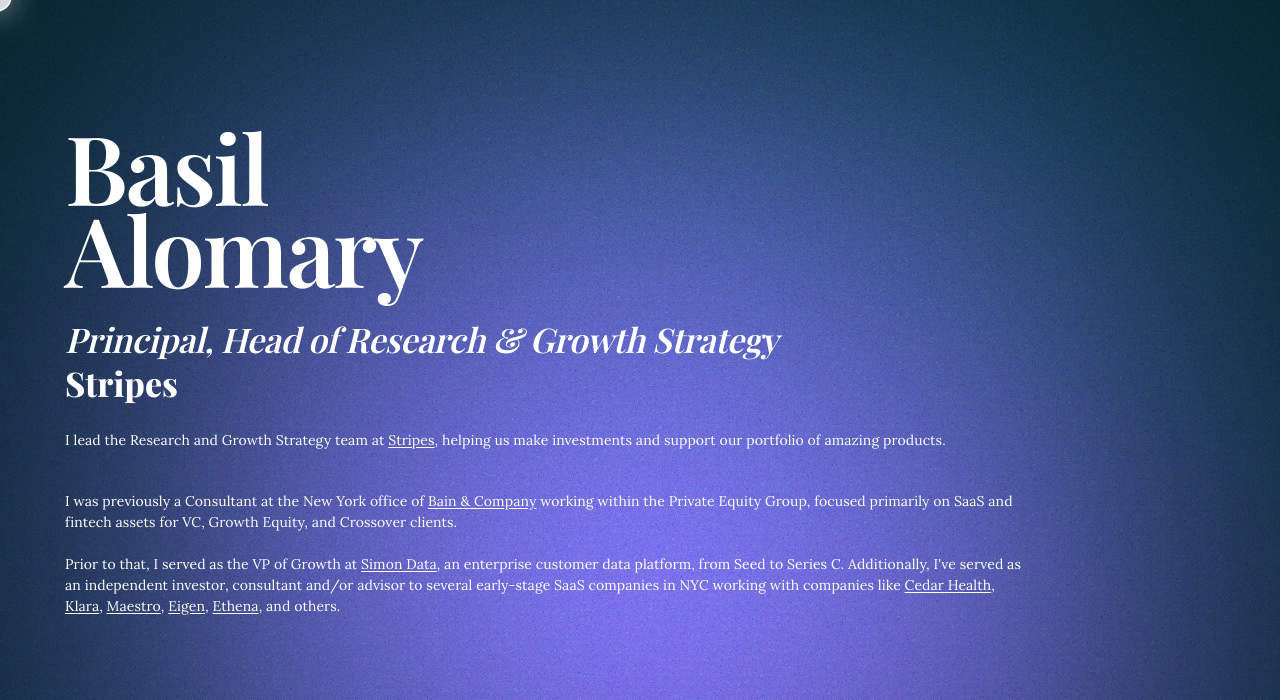
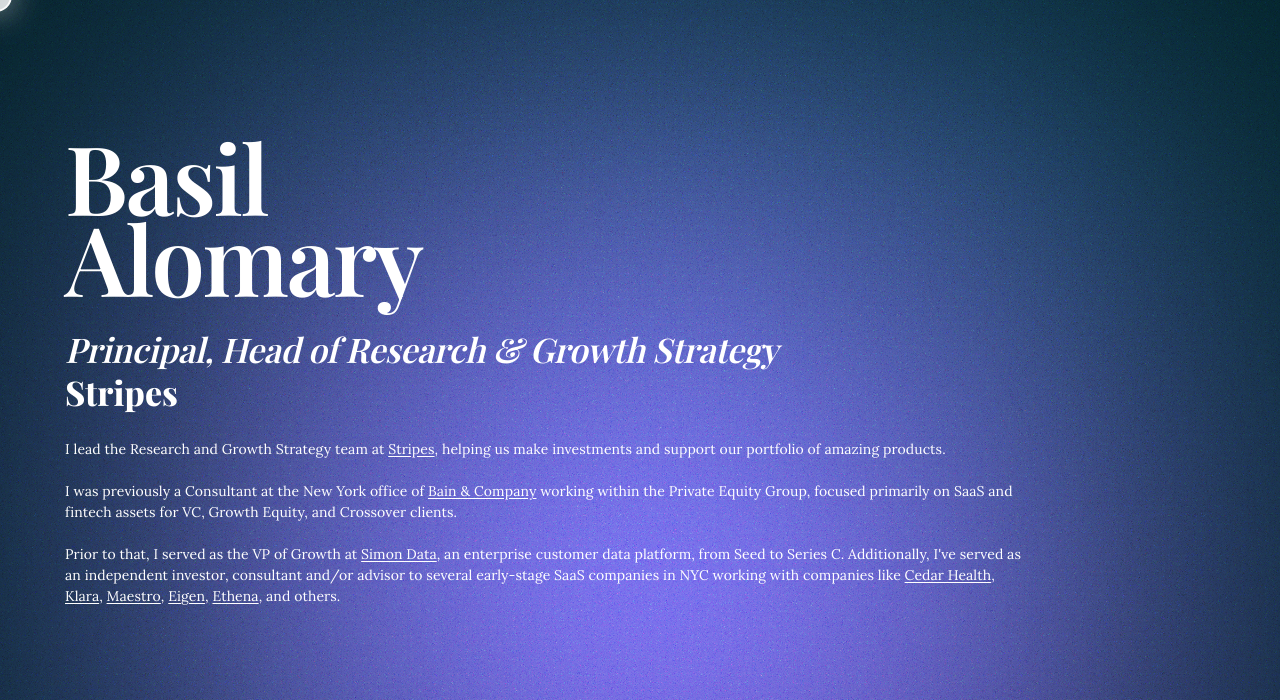
Before and after one commit to basil-personal/basilalomary, a plain HTML site: page docs/index.html in a window 1280 px wide. Shown: the top 700 px of the page. Drawn offline with nearby package versions, Linux system fonts and the light colour scheme; a web font is replaced by a local one.

Commit message:
Update index.html

```diff
--- a/docs/index.html
+++ b/docs/index.html
@@ -341,11 +341,11 @@
         <div class="title">Principal, Head of Research & Growth Strategy</div>
         <div class="company">Stripes</div>
 
+
+
         <p class="experience">
-            I lead the Research and Growth Strategy team at <a href="https://stripes.co" target="_blank">Stripes</a>, helping us make investments and support our portfolio of amazing products.
-        </p>
-        <br></br>
-        <p class="experience">
+ I lead the Research and Growth Strategy team at <a href="https://stripes.co" target="_blank">Stripes</a>, helping us make investments and support our portfolio of amazing products.<br><br>
+
             I was previously a Consultant at the New York office of <a href="https://bain.com" target="_blank">Bain & Company</a> working within the Private Equity Group, focused primarily on SaaS and fintech assets for VC, Growth Equity, and Crossover clients.<br><br>
             Prior to that, I served as the VP of Growth at <a href="https://simondata.com" target="_blank">Simon Data</a>, an enterprise customer data platform, from Seed to Series C. Additionally, I've served as an independent investor, consultant and/or advisor to several early-stage SaaS companies in NYC working with companies like <a href="https://cedar.com" target="_blank">Cedar Health</a>, <a href="https://klara.com" target="_blank">Klara</a>, <a href="https://go-maestro.com" target="_blank">Maestro</a>, <a href="https://eigentech.com" target="_blank">Eigen</a>, <a href="https://goethena.com" target="_blank">Ethena</a>, and others.
         </p>
```
